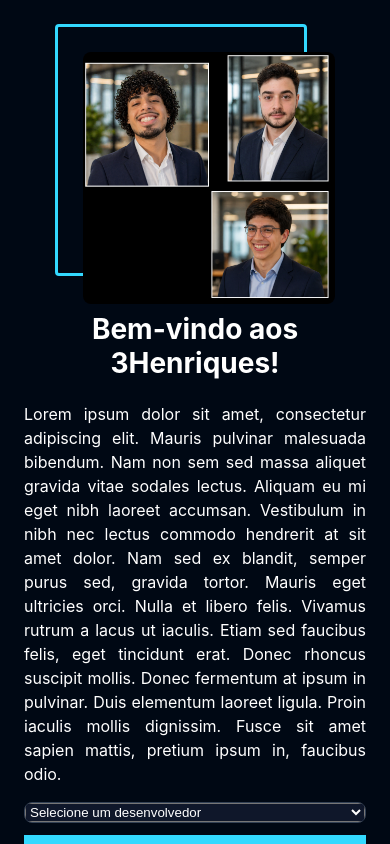
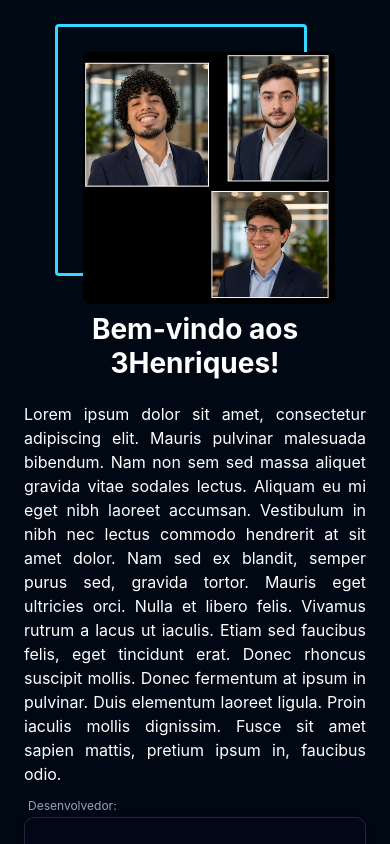
Before and after one commit to 3Henriques/landing-page, a React Native app: screen /Home in a window 390 px wide. Built offline with nearby package versions, Linux system fonts and the light colour scheme.

Commit message:
feat(comboDevs): Estiliza o combo

```diff
--- a/src/components/ComboDevs/ComboDevs.tsx
+++ b/src/components/ComboDevs/ComboDevs.tsx
@@ -1,9 +1,9 @@
-import { View } from 'react-native';
+import { View, Text } from 'react-native';
 import { Picker } from '@react-native-picker/picker';
-import { styles } from './ComboDevsStyle';
+
 import { tema } from '../../Tema';
 import { desenvolvedores } from '../../data/desenvolvedores';
-
+import { styles } from './ComboDevsStyle';
 
 type Props = {
   idDesenvolvedor: number | null;
@@ -12,18 +12,32 @@ type Props = {
 
 export function ComboDevs({ idDesenvolvedor, onChangeIdDesenvolvedor }: Props) {
   return (
+    <View style={styles.container}>
+      <Text style={styles.label}>Desenvolvedor:</Text>
+
       <View style={styles.pickerWrap}>
         <Picker
           selectedValue={idDesenvolvedor}
-        onValueChange={onChangeIdDesenvolvedor}
+          onValueChange={(itemValue) => onChangeIdDesenvolvedor(itemValue)}
           style={styles.picker}
-        dropdownIconColor={tema.text}
+          dropdownIconColor={tema.accent}
         >
-        <Picker.Item label="Selecione um desenvolvedor" value={null} color="#64748b" />
+          <Picker.Item
+            label="Selecione um desenvolvedor"
+            value={null}
+            color="#64748b"
+          />
+
           {desenvolvedores.map((developer) => (
-          <Picker.Item key={developer.id} label={developer.nome} value={developer.id} />
+            <Picker.Item
+              key={developer.id}
+              label={developer.nome}
+              value={developer.id}
+              color={tema.text}
+            />
           ))}
         </Picker>
       </View>
+    </View>
   );
 }
--- a/src/components/ComboDevs/ComboDevsStyle.tsx
+++ b/src/components/ComboDevs/ComboDevsStyle.tsx
@@ -2,16 +2,38 @@ import { StyleSheet } from 'react-native';
 import { tema } from '../../Tema';
 
 export const styles = StyleSheet.create({
+  container: {
+    marginTop: 12,
+    marginBottom: 6,
+  },
+
+  label: {
+    color: '#94a3b8',
+    fontSize: 12,
+    marginBottom: 4,
+    marginLeft: 4,
+  },
+
   pickerWrap: {
     borderWidth: 1,
-    borderColor: '#334155',
-    borderRadius: 8,
-    marginTop: 16,
-    marginBottom: 4,
+    borderColor: '#1e293b',
+    borderRadius: 10,
+    backgroundColor: '#020617',
+    height: 75,
+    justifyContent: 'center',
+    shadowColor: '#000',
+    shadowOffset: { width: 0, height: 2 },
+    shadowOpacity: 0.15,
+    shadowRadius: 4,
+
+    elevation: 2,
+
     overflow: 'hidden',
   },
+
   picker: {
     color: tema.text,
-    backgroundColor: '#0f172a',
+    backgroundColor: '#020617',
+    transform: [{ scaleY: 0.9 }],
   },
-})
+});
```
Lines whose indentation alone changed are shown as unchanged.
